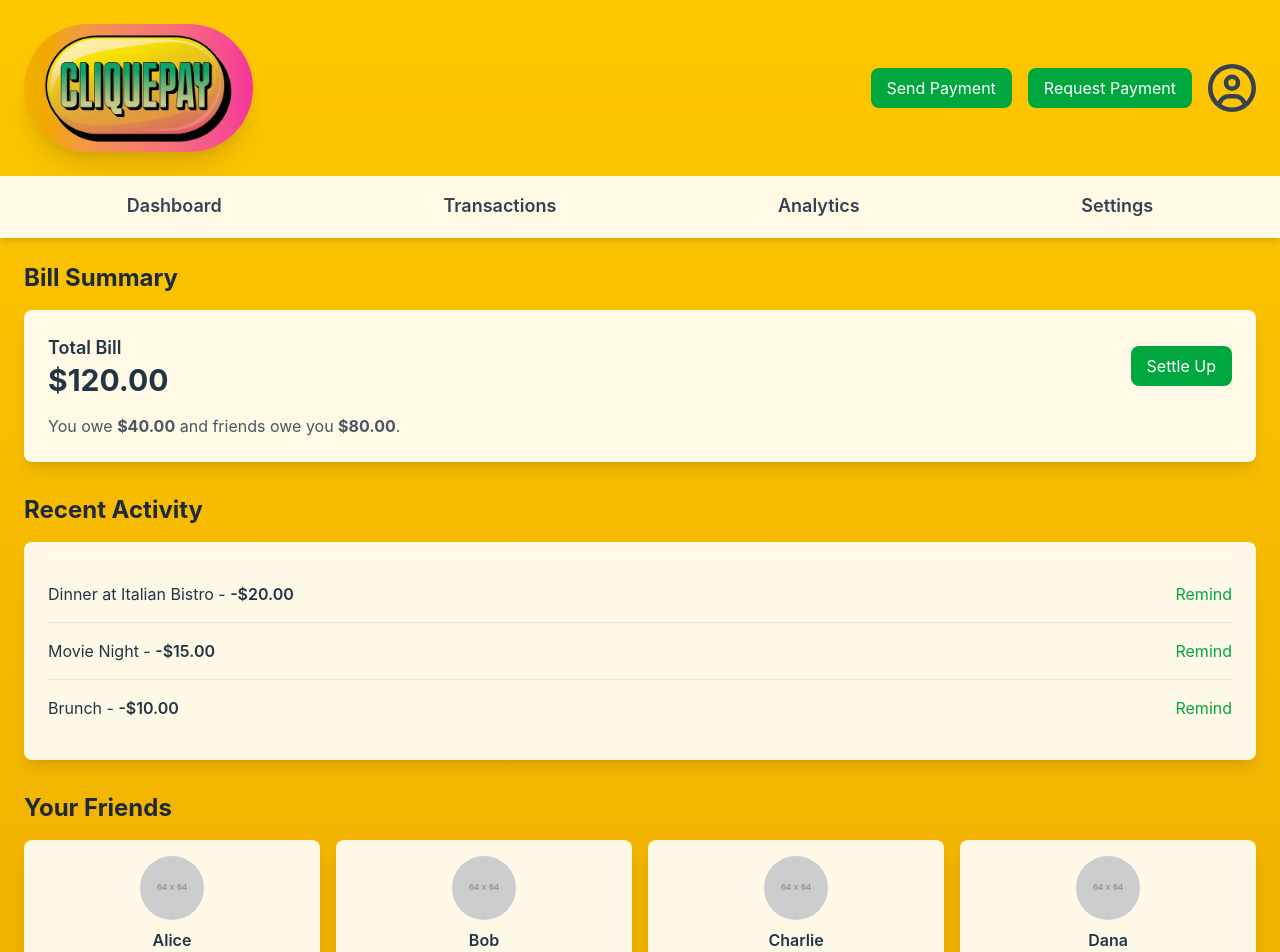
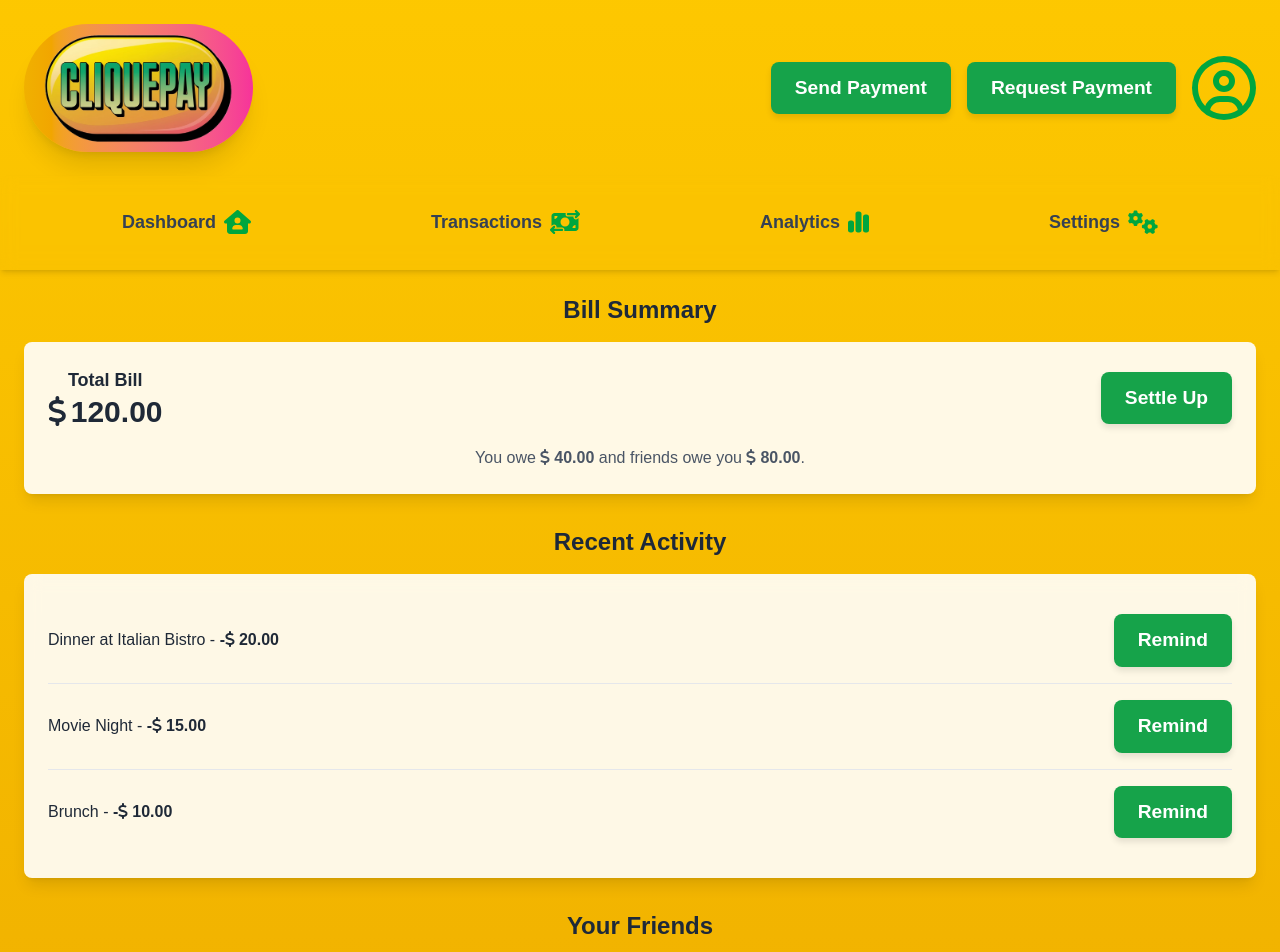
Before and after one commit to evargaspatrick/CliquePay, a React (Vite) app in the folder frontend/: page /dashboard in a window 1280 px wide. Shown: the top 952 px of the page. Built offline with nearby package versions, Linux system fonts and the light colour scheme.

Commit message:
Customized dashboard

```diff
--- a/frontend/package.json
+++ b/frontend/package.json
@@ -10,6 +10,7 @@
     "preview": "vite preview"
   },
   "dependencies": {
+    "@fortawesome/free-solid-svg-icons": "^6.7.2",
     "@tailwindcss/vite": "^4.0.7",
     "dompurify": "^3.2.4",
     "js-cookie": "^3.0.5",
--- a/frontend/src/App.css
+++ b/frontend/src/App.css
@@ -1,7 +1,20 @@
+/* Add these rules at the top of App.css */
+html, body {
+  overflow-y: auto;
+  overflow-x: hidden;
+  -ms-overflow-style: none;  /* IE and Edge */
+  scrollbar-width: none;  /* Firefox */
+}
+
+html::-webkit-scrollbar,
+body::-webkit-scrollbar {
+  display: none;  /* Chrome, Safari, Opera */
+}
+
 #root {
-  max-width: 1280px;
-  margin: 0 auto;
-  padding: 2rem;
+  width: 100%;
+  margin: 0;
+  padding: 0;
   text-align: center;
 }
 
@@ -11,9 +24,11 @@
   will-change: filter;
   transition: filter 300ms;
 }
+
 .logo:hover {
   filter: drop-shadow(0 0 2em #646cffaa);
 }
+
 .logo.react:hover {
   filter: drop-shadow(0 0 2em #61dafbaa);
 }
@@ -41,31 +56,31 @@
   color: #888;
 }
 
-/* App.css */
+/* Updated color scheme matching homepage.jsx and dashboard.jsx */
 body {
   font-family: Arial, sans-serif;
   margin: 0;
   padding: 0;
-  background-color: #1e3a8a; /* Deep blue */
-  color: white;
+  background: linear-gradient(to bottom, #facc15, #eab308); /* yellow-400 to yellow-500 */
+  color: #1f2937; /* gray-800 for text */
 }
 
 nav {
-  background-color: black;
+  background-color: transparent; /* Remove the white background */
   padding: 1rem;
 }
 
 nav button {
-  background: none;
+  background: transparent; /* Make button background transparent */
   border: none;
-  color: white;
+  color: black; /* Change text color to black to match design */
   font-size: 1rem;
   cursor: pointer;
-  transition: color 0.3s ease-in-out;
+  transition: all 0.3s ease-in-out;
 }
 
 nav button:hover {
-  color: yellow;
+  color: #db2777; /* pink-600 for hover state */
 }
 
 .hero-section {
@@ -78,17 +93,28 @@ nav button:hover {
 }
 
 button {
-  background-color: yellow;
-  color: black;
+  background-color: #16a34a; /* green-600 */
+  color: white;
   padding: 12px 24px;
   font-size: 1.2rem;
   font-weight: bold;
-  border-radius: 8px;
+  border-radius: 0.5rem;
   box-shadow: 0px 4px 6px rgba(0, 0, 0, 0.1);
   cursor: pointer;
   transition: background 0.3s ease-in-out;
 }
 
 button:hover {
-  background-color: gold;
+  background-color: #15803d; /* green-700 */
 }
+
+/* Hide scrollbar for Chrome, Safari and Opera */
+::-webkit-scrollbar {
+  display: none;
+}
+
+/* Hide scrollbar for IE, Edge and Firefox */
+* {
+  -ms-overflow-style: none;  /* IE and Edge */
+  scrollbar-width: none;  /* Firefox */
+}
--- a/frontend/src/components/FriendCard.jsx
+++ b/frontend/src/components/FriendCard.jsx
@@ -1,15 +1,20 @@
+import { FontAwesomeIcon } from '@fortawesome/react-fontawesome';
+import { faCircleUser } from '@fortawesome/free-solid-svg-icons'; // Changed from free-regular-svg-icons
 import PropTypes from 'prop-types';
 
-export const FriendCard = ({ name, imgSrc }) => {
+export const FriendCard = ({ name }) => {
   return (
-    <div className="bg-white/90 backdrop-blur-sm p-4 rounded-lg shadow-lg text-center">
-      <img className="h-16 w-16 rounded-full mx-auto mb-2" src={imgSrc} alt={name} />
-      <p className="font-semibold">{name}</p>
+    <div className="flex flex-col items-center p-4 bg-white/90 backdrop-blur-sm rounded-lg shadow-md">
+      <FontAwesomeIcon
+        icon={faCircleUser}  // Using the imported solid icon
+        className="text-green-600 mb-2"
+        size="3x"
+      />
+      <span className="font-semibold text-gray-700">{name}</span>
     </div>
   );
 };
 
 FriendCard.propTypes = {
-  name: PropTypes.string.isRequired,
-  imgSrc: PropTypes.string.isRequired
+  name: PropTypes.string.isRequired
 };
--- /dev/null
+++ b/frontend/src/components/ProfileDropdown.jsx
@@ -0,0 +1,43 @@
+import { useState } from 'react';
+import { useNavigate } from 'react-router-dom';
+import { FontAwesomeIcon } from '@fortawesome/react-fontawesome';
+import { faCircleUser } from '@fortawesome/free-regular-svg-icons';
+
+export const ProfileDropdown = () => {
+  const [isOpen, setIsOpen] = useState(false);
+  const navigate = useNavigate();
+
+  return (
+    <div className="relative">
+      <FontAwesomeIcon
+        icon={faCircleUser}
+        className="text-green-600 cursor-pointer hover:text-green-700 transition"
+        size="4x"
+        onClick={() => setIsOpen(!isOpen)}
+      />
+
+      {isOpen && (
+        <div className="absolute right-0 mt-2 w-48 bg-white/95 backdrop-blur-sm rounded-lg shadow-xl py-2 z-10 divide-y divide-gray-200">
+          <div
+            className="px-4 py-2 hover:bg-green-50 cursor-pointer flex items-center text-gray-800 hover:text-green-600"
+            onClick={() => navigate('/profile')}
+          >
+            Profile Settings
+          </div>
+          <div
+            className="px-4 py-2 hover:bg-green-50 cursor-pointer flex items-center text-gray-800 hover:text-green-600"
+            onClick={() => navigate('/account')}
+          >
+            Account Settings
+          </div>
+          <div
+            className="px-4 py-2 hover:bg-red-50 cursor-pointer flex items-center text-gray-800 hover:text-red-600"
+            onClick={() => navigate('/logout')}
+          >
+            Logout
+          </div>
+        </div>
+      )}
+    </div>
+  );
+};
--- a/frontend/src/pages/dashboard.jsx
+++ b/frontend/src/pages/dashboard.jsx
@@ -1,8 +1,10 @@
 import { FriendCard } from '../components/FriendCard';
+import { ProfileDropdown } from '../components/ProfileDropdown';
 import PropTypes from 'prop-types';
 import { FontAwesomeIcon } from '@fortawesome/react-fontawesome';
-import { faCircleUser } from '@fortawesome/free-regular-svg-icons';
+import { faDollarSign, faGears, faChartSimple, faMoneyBillTransfer, faHouseUser } from '@fortawesome/free-solid-svg-icons';
 import logo from '/images/CliquePay Logo.png'; // Add this import
+import '../App.css';
 
 FriendCard.propTypes = {
   name: PropTypes.string.isRequired,
@@ -11,7 +13,7 @@ FriendCard.propTypes = {
 
 const Dashboard = () => {
   return (
-    <div className="min-h-screen bg-gradient-to-b from-yellow-400 to-yellow-500">
+    <div className="min-h-screen bg-gradient-to-b from-yellow-400 to-yellow-500 overflow-x-hidden">
       {/* Header */}
       <header className="flex items-center justify-between p-6">
         <div className="bg-gradient-to-r from-yellow-500 to-pink-500 px-5 py-2 rounded-full shadow-xl">
@@ -28,28 +30,24 @@ const Dashboard = () => {
           <button className="bg-green-600 hover:bg-green-700 text-white px-4 py-2 rounded-lg transition">
             Request Payment
           </button>
-          <FontAwesomeIcon
-            icon={faCircleUser}
-            className="text-gray-700 cursor-pointer hover:text-gray-900"
-            size="3x"
-          />
+          <ProfileDropdown />
         </div>
       </header>
 
       {/* Navigation Tabs */}
       <nav className="bg-white/90 backdrop-blur-sm shadow-md">
         <ul className="flex justify-around p-4 text-lg font-semibold text-gray-700">
-          <li className="cursor-pointer hover:text-green-600 border-b-2 border-transparent hover:border-green-600">
-            Dashboard
+          <li className="cursor-pointer hover:text-green-600 border-b-2 border-transparent hover:border-green-600 flex items-center">
+            Dashboard <FontAwesomeIcon icon={faHouseUser} className="ml-2 text-green-600 text-2xl" />
           </li>
-          <li className="cursor-pointer hover:text-green-600 border-b-2 border-transparent hover:border-green-600">
-            Transactions
+          <li className="cursor-pointer hover:text-green-600 border-b-2 border-transparent hover:border-green-600 flex items-center">
+            Transactions <FontAwesomeIcon icon={faMoneyBillTransfer} className="ml-2 text-green-600 text-2xl" />
           </li>
-          <li className="cursor-pointer hover:text-green-600 border-b-2 border-transparent hover:border-green-600">
-            Analytics
+          <li className="cursor-pointer hover:text-green-600 border-b-2 border-transparent hover:border-green-600 flex items-center">
+            Analytics <FontAwesomeIcon icon={faChartSimple} className="ml-2 text-green-600 text-2xl" />
           </li>
-          <li className="cursor-pointer hover:text-green-600 border-b-2 border-transparent hover:border-green-600">
-            Settings
+          <li className="cursor-pointer hover:text-green-600 border-b-2 border-transparent hover:border-green-600 flex items-center">
+            Settings <FontAwesomeIcon icon={faGears} className="ml-2 text-green-600 text-2xl" />
           </li>
         </ul>
       </nav>
@@ -63,15 +61,17 @@ const Dashboard = () => {
             <div className="flex justify-between items-center mb-4">
               <div>
                 <p className="text-lg font-semibold">Total Bill</p>
-                <p className="text-3xl font-bold">$120.00</p>
+                <p className="text-3xl font-bold">
+                  <FontAwesomeIcon icon={faDollarSign} className="mr-1" />120.00
+                </p>
               </div>
               <button className="bg-green-600 hover:bg-green-700 text-white px-4 py-2 rounded-lg">
                 Settle Up
               </button>
             </div>
             <p className="text-gray-600">
-              You owe <span className="font-bold">$40.00</span> and friends owe you{" "}
-              <span className="font-bold">$80.00</span>.
+              You owe <span className="font-bold"><FontAwesomeIcon icon={faDollarSign} className="mr-1" />40.00</span> and friends owe you{" "}
+              <span className="font-bold"><FontAwesomeIcon icon={faDollarSign} className="mr-1" />80.00</span>.
             </p>
           </div>
         </section>
@@ -83,19 +83,19 @@ const Dashboard = () => {
             <ul className="divide-y divide-gray-200">
               <li className="py-4 flex justify-between items-center">
                 <span>
-                  Dinner at Italian Bistro - <span className="font-semibold">-$20.00</span>
+                  Dinner at Italian Bistro - <span className="font-semibold">-<FontAwesomeIcon icon={faDollarSign} className="mr-1" />20.00</span>
                 </span>
                 <button className="text-green-600 hover:underline">Remind</button>
               </li>
               <li className="py-4 flex justify-between items-center">
                 <span>
-                  Movie Night - <span className="font-semibold">-$15.00</span>
+                  Movie Night - <span className="font-semibold">-<FontAwesomeIcon icon={faDollarSign} className="mr-1" />15.00</span>
                 </span>
                 <button className="text-green-600 hover:underline">Remind</button>
               </li>
               <li className="py-4 flex justify-between items-center">
                 <span>
-                  Brunch - <span className="font-semibold">-$10.00</span>
+                  Brunch - <span className="font-semibold">-<FontAwesomeIcon icon={faDollarSign} className="mr-1" />10.00</span>
                 </span>
                 <button className="text-green-600 hover:underline">Remind</button>
               </li>
@@ -107,10 +107,10 @@ const Dashboard = () => {
         <section>
           <h2 className="text-2xl font-bold mb-4 text-gray-800">Your Friends</h2>
           <div className="grid grid-cols-2 sm:grid-cols-4 gap-4">
-            <FriendCard name="Alice" imgSrc="https://via.placeholder.com/64" />
-            <FriendCard name="Bob" imgSrc="https://via.placeholder.com/64" />
-            <FriendCard name="Charlie" imgSrc="https://via.placeholder.com/64" />
-            <FriendCard name="Dana" imgSrc="https://via.placeholder.com/64" />
+            <FriendCard name="Alice" />
+            <FriendCard name="Bob" />
+            <FriendCard name="Charlie" />
+            <FriendCard name="Dana" />
           </div>
         </section>
       </main>
```
Also changed, not shown: frontend/src/pages/homepage.jsx (+6 -2 lines), frontend/src/pages/signup1.jsx (+6 -5 lines), 1 other file (tests, documents, lock files or other folders).
